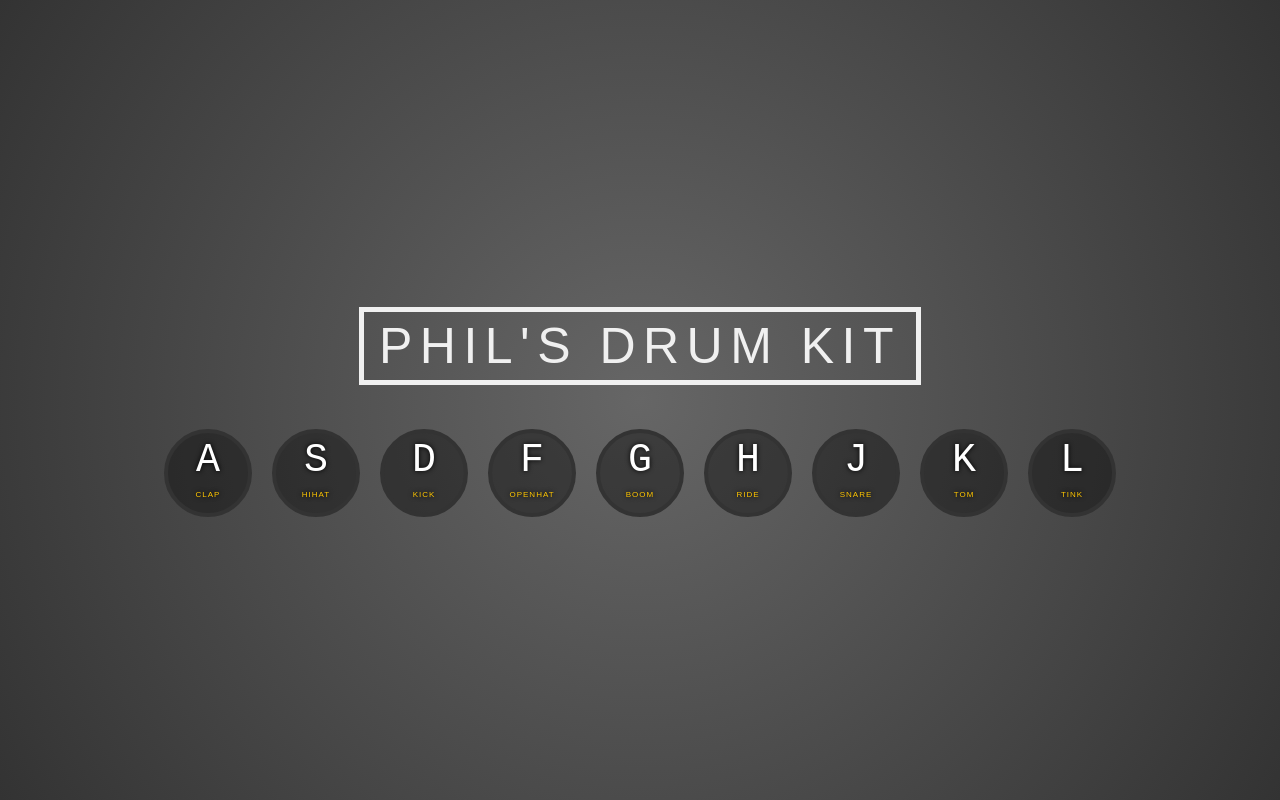
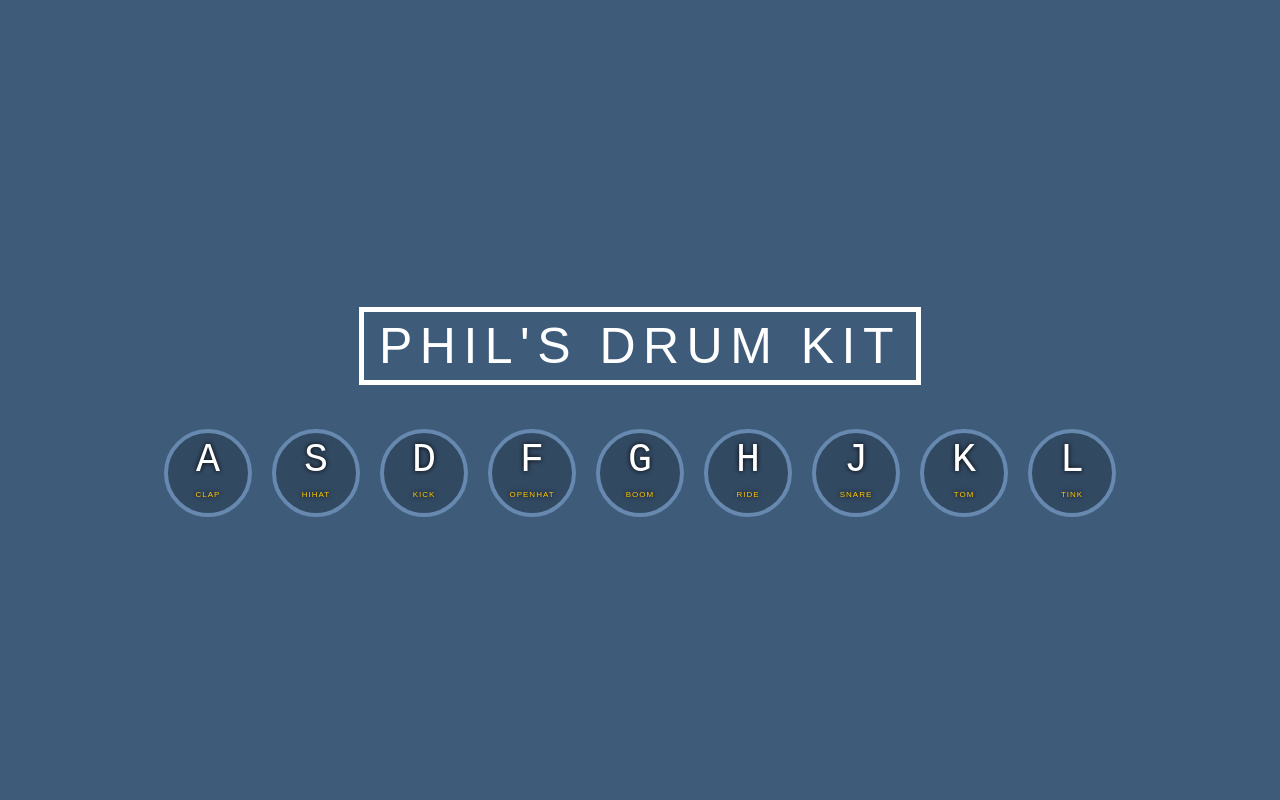
Before and after one commit to phileflanagan/javascript30, a plain HTML site: page Day 1 - Drum Kit/index.html in a window 1280 px wide. Drawn offline with Linux system fonts and the light colour scheme.

Commit message:
Rework styles

```diff
--- a/Day 1 - Drum Kit/style.css
+++ b/Day 1 - Drum Kit/style.css
@@ -1,6 +1,6 @@
 html {
   font-size: 10px;
-  background: radial-gradient(circle, #666, #333);
+  background: #3f5b7a;
   background-size: cover;
 }
 body,html {
@@ -17,9 +17,9 @@ body,html {
   min-height: 100vh;
 }
 .title {
+  color: #fff;
   font-size: 5rem;
-  color: #f0f0f0;
-  border: 0.5rem solid #f0f0f0;
+  border: 0.5rem solid #fff;
   font-weight: lighter;
   text-transform: uppercase;
   letter-spacing: 0.75rem;
@@ -32,7 +32,7 @@ body,html {
 }
 
 .key {
-  border: .4rem solid #333;
+  border: .4rem solid #6789af;
   border-radius: 50%;
   margin: 1rem;
   font-size: 1.5rem;
@@ -42,7 +42,7 @@ body,html {
   height: 7rem;
   text-align: center;
   color: white;
-  background: rgba(0,0,0,0.4);
+  background: rgba(0,0,0,0.2);
   text-shadow: 0 0 .5rem black;
 }
 
```
